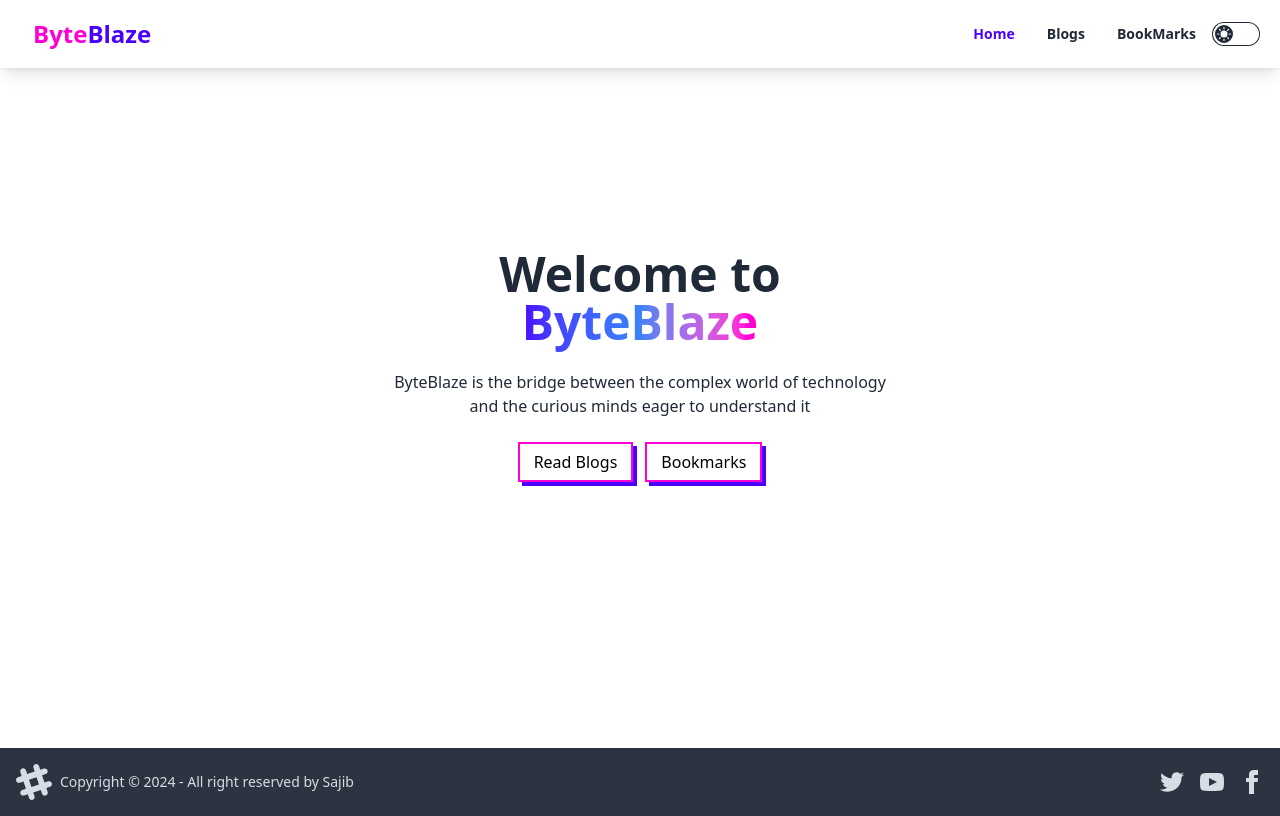
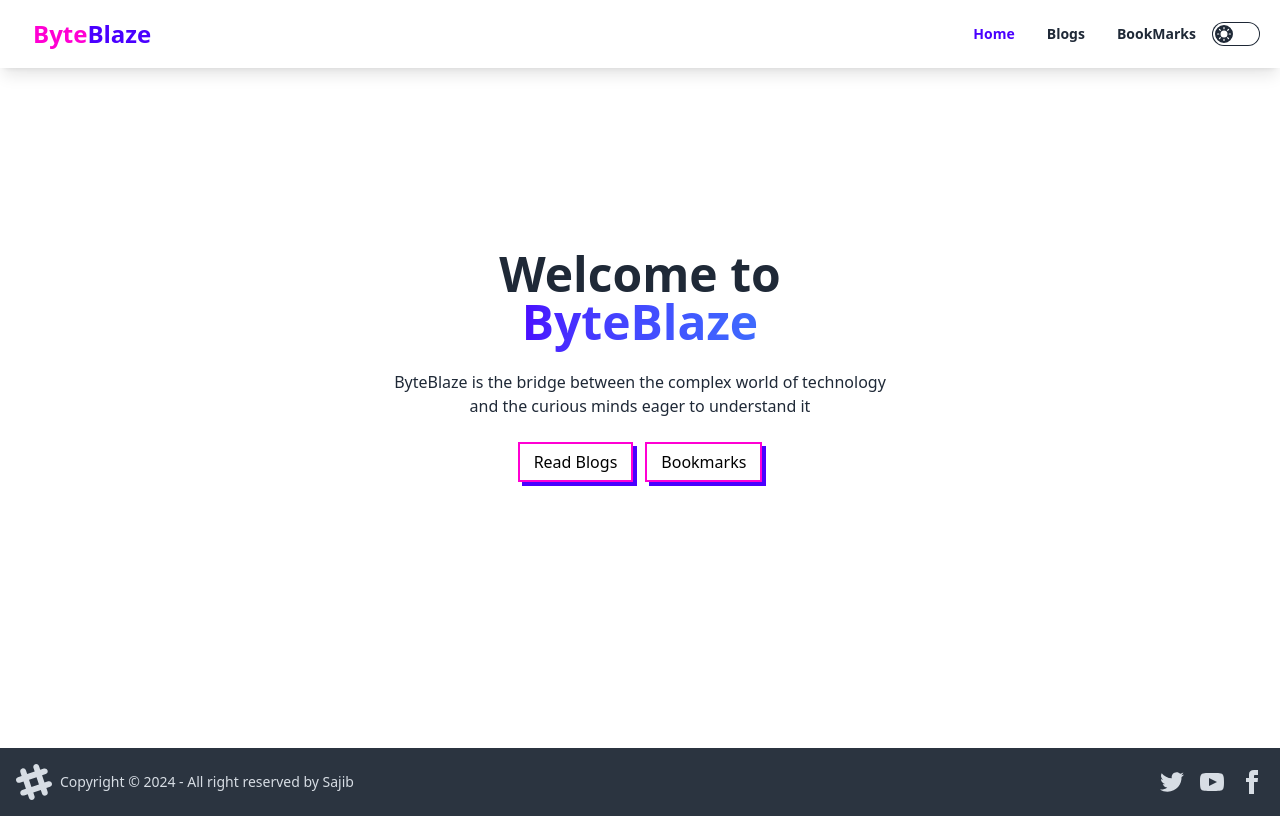
Before and after one commit to sajib689/milestone-08-conecptuial-session-bytesBlaz-bySajib, a React (Vite) app: page / in a window 1280 px wide. Built offline with nearby package versions, Linux system fonts and the light colour scheme.

Commit message:
animated gradient addd

```diff
--- a/src/index.css
+++ b/src/index.css
@@ -1,3 +1,21 @@
 @tailwind base;
 @tailwind components;
 @tailwind utilities;
+.animate-gradient {
+    background-size: 300%;
+    -webkit-animation: animatedgradient 6s ease infinite alternate;
+    -moz-animation: animatedgradient 6s ease infinite alternate;
+    animation: animatedgradient 6s ease infinite alternate;
+  }
+
+  @keyframes animatedgradient {
+    0% {
+      background-position: 0% 50%;
+    }
+    50% {
+      background-position: 100% 50%;
+    }
+    100% {
+      background-position: 0% 50%;
+    }
+  }
```
